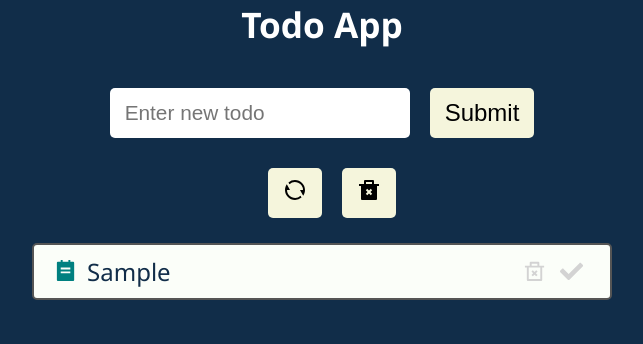
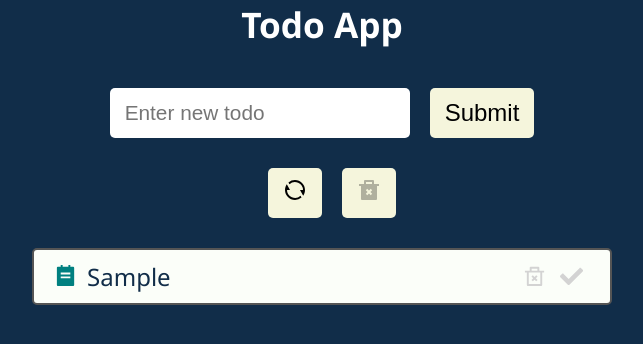
Before and after one commit to VolodymyrMamaevsky/ToDo, a React (Create React App) app: page / in a window 1280 px wide. Both pictures are taken after typing "Sample" into the empty fields and a click on the button "Submit". Shown: the top 344 px of the page, without its empty margins (318-961 px from the left). Built offline with nearby package versions, Linux system fonts and the light colour scheme.

Commit message:
feat: finished todo project

```diff
--- a/package.json
+++ b/package.json
@@ -6,6 +6,7 @@
 		"@testing-library/jest-dom": "^5.16.4",
 		"@testing-library/react": "^13.3.0",
 		"@testing-library/user-event": "^13.5.0",
+		"gh-pages": "^5.0.0",
 		"react": "^18.2.0",
 		"react-dom": "^18.2.0",
 		"react-icons": "^4.8.0",
--- a/src/App.js
+++ b/src/App.js
@@ -39,12 +39,15 @@
 		setTodos(todos.filter((todo) => !todo.isCompleted));
 	};
 
+	const completedTodosCount = todos.filter((todo) => todo.isCompleted).length;
+
 	return (
 		<div className="App">
 			<h1>Todo App</h1>
 			<TodoForm addTodo={addTodoHandler} />
 			{!!todos.length && (
 				<TodosActions
+					completedTodosExist={!!completedTodosCount}
 					resetTodos={resetTodoHandler}
 					deleteCompletedTodos={deleteCompletedTodoshandler}
 				/>
@@ -54,6 +57,11 @@
 				deleteTodo={deleteTodoHandler}
 				toggleTodo={toggleTodoHandler}
 			/>
+			{completedTodosCount > 0 && (
+				<h2>{`You have completed ${completedTodosCount} ${
+					completedTodosCount > 1 ? 'todos' : 'todo'
+				}`}</h2>
+			)}
 		</div>
 	);
 }
--- a/src/components/Todos/TodoForm.js
+++ b/src/components/Todos/TodoForm.js
@@ -1,5 +1,6 @@
 import { useState } from 'react';
 import styles from './TodoForm.module.css';
+import Button from '../UI/Button';
 
 function TodoForm({ addTodo }) {
 	const [text, setText] = useState('');
@@ -16,7 +17,9 @@
 					value={text}
 					onChange={(e) => setText(e.target.value)}
 				/>
-				<button type="submit">Submit</button>
+				<Button type="submit" title="Submit">
+					Submit
+				</Button>
 			</form>
 		</div>
 	);
--- a/src/components/Todos/TodoForm.module.css
+++ b/src/components/Todos/TodoForm.module.css
@@ -12,21 +12,6 @@
 	width: 45%;
 	height: 30px;
 	font-size: 1.3rem;
-}
-.todoFormContainer button {
-	margin-left: 20px;
-	height: 50px;
-	cursor: pointer;
-	background-color: beige;
-	font-size: 1.5rem;
-}
-
-.todoFormContainer button:hover {
-	background-color: rgb(240, 240, 155);
-}
-
-.todoFormContainer input,
-.todoFormContainer button {
 	padding: 10px 15px;
 	border: none;
 	border-radius: 5px;
--- a/src/components/Todos/TodosActions.js
+++ b/src/components/Todos/TodosActions.js
@@ -1,16 +1,25 @@
 import { RiDeleteBin2Fill, RiRefreshLine } from 'react-icons/ri';
 import Button from '../UI/Button';
+import styles from './TodosActions.module.css';
 
-function TodosActions({ resetTodos, deleteCompletedTodos }) {
+function TodosActions({
+	resetTodos,
+	deleteCompletedTodos,
+	completedTodosExist,
+}) {
 	return (
-		<>
+		<div className={styles.todosActionsContainer}>
 			<Button title="Reset Todos" onClick={resetTodos}>
 				<RiRefreshLine />
 			</Button>
-			<Button title="Clear Completed Todos" onClick={deleteCompletedTodos}>
+			<Button
+				title="Clear Completed Todos"
+				onClick={deleteCompletedTodos}
+				disabled={!completedTodosExist}
+			>
 				<RiDeleteBin2Fill />
 			</Button>
-		</>
+		</div>
 	);
 }
 
--- a/src/components/Todos/TodosActions.module.css
+++ b/src/components/Todos/TodosActions.module.css
@@ -0,0 +1,3 @@
+.todosActionsContainer {
+	margin: 5px;
+}
--- a/src/components/UI/Button.js
+++ b/src/components/UI/Button.js
@@ -1,13 +1,9 @@
 import styles from './Button.module.css';
 
-function Button({ onClick, children, title, disabled = false }) {
+function Button(props) {
+	const { children, disabled = false } = props;
 	return (
-		<button
-			className={styles.button}
-			onClick={onClick}
-			title={title}
-			disabled={disabled}
-		>
+		<button {...props} className={styles.button} disabled={disabled}>
 			{children}
 		</button>
 	);
```
Also changed, not shown: 1 other file (tests, documents, lock files or other folders).
